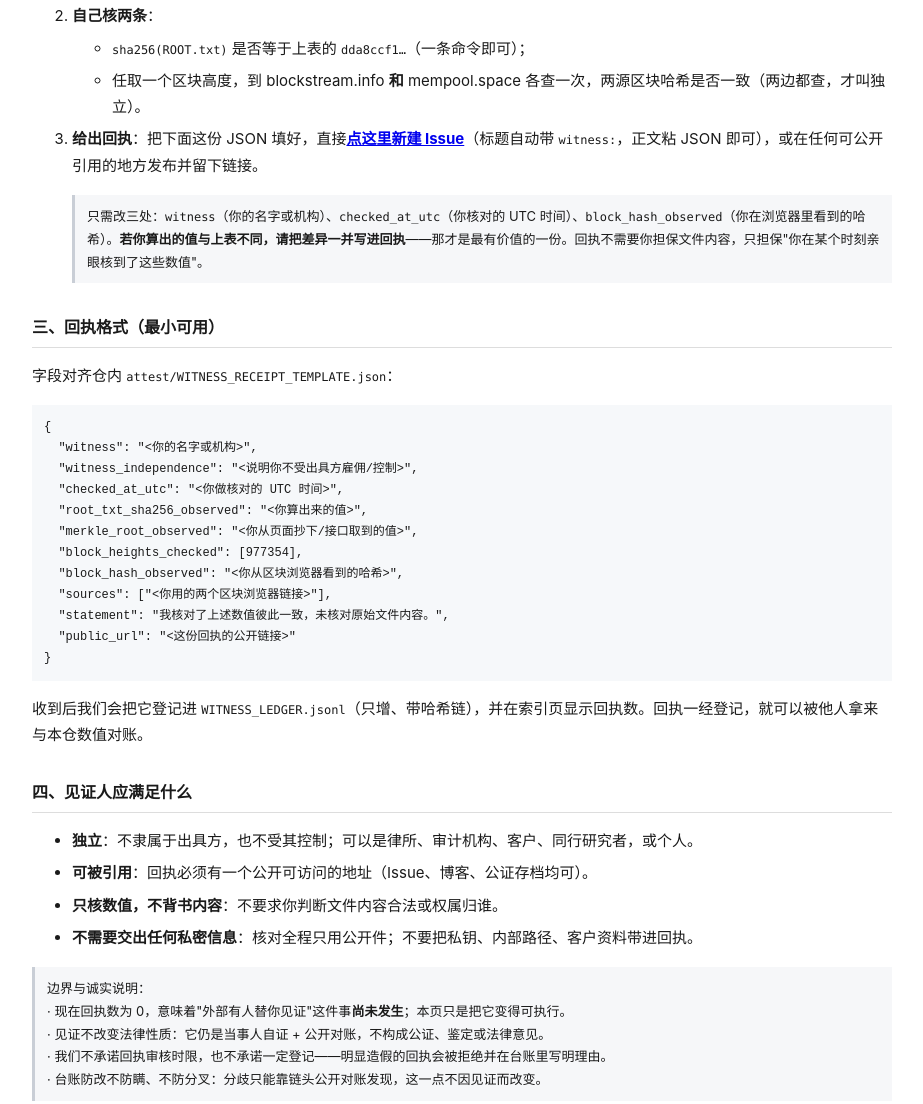
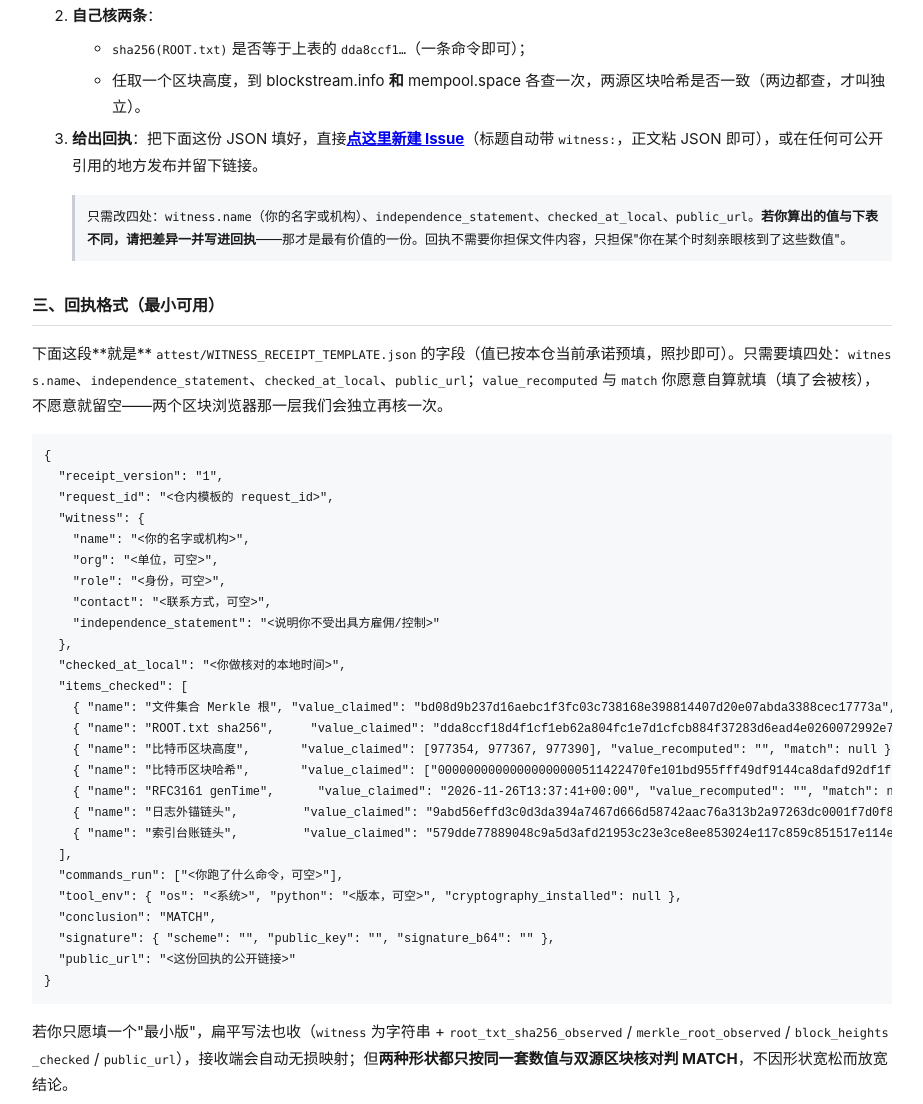
Before and after one commit to zhaoxinghua09-cell/uibc-ip-standing, a plain HTML site: page witness.html in a window 1280 px wide. Shown: the part 843-1947 px from the top of the page, without its empty margins (178-1101 px from the left). Drawn offline with Linux system fonts and the light colour scheme.

Commit message:
PUB 2026-11-27: 2683 文件 root=bd08d9b237d1 日志行=11 / 见证页回执 JSON 与仓内模板对齐（原扁平形状会被接收端 AttributeError 拒收）+ 接收端兼容两种形状（ingest 干跑双形状 MATCH）

```diff
--- a/attest/WITNESS_RECEIPT_TEMPLATE.json
+++ b/attest/WITNESS_RECEIPT_TEMPLATE.json
@@ -1,6 +1,6 @@
 {
   "receipt_version": "1",
-  "request_id": "WITNESSREQ-20261127-203719",
+  "request_id": "WITNESSREQ-20261127-203729",
   "witness": {
     "name": "",
     "org": "",
--- a/index.json
+++ b/index.json
@@ -1,6 +1,6 @@
 {
   "schema": "uibc-ip-public-index/1",
-  "generated_at_local": "2026-11-27T20:37:28+0800",
+  "generated_at_local": "2026-11-27T20:43:36+0800",
   "subject": {
     "name": "IP 权属证据链（2683 文件集合）",
     "claim_id": "UIBC-IP-20261126"
--- a/witness.html
+++ b/witness.html
@@ -41,24 +41,39 @@ cd uibc-ip-standing-main &amp;&amp; python3 scripts/verify_min.py</pre>
   </ul>
 </li>
 <li><b>给出回执</b>：把下面这份 JSON 填好，直接<a href="https://github.com/zhaoxinghua09-cell/uibc-ip-standing/issues/new?title=witness%3A&labels=witness"><b>点这里新建 Issue</b></a>（标题自动带 <code>witness:</code>，正文粘 JSON 即可），或在任何可公开引用的地方发布并留下链接。
-  <div class="note">只需改三处：<code>witness</code>（你的名字或机构）、<code>checked_at_utc</code>（你核对的 UTC 时间）、<code>block_hash_observed</code>（你在浏览器里看到的哈希）。<b>若你算出的值与上表不同，请把差异一并写进回执</b>——那才是最有价值的一份。回执不需要你担保文件内容，只担保"你在某个时刻亲眼核到了这些数值"。</div>
+  <div class="note">只需改四处：<code>witness.name</code>（你的名字或机构）、<code>independence_statement</code>、<code>checked_at_local</code>、<code>public_url</code>。<b>若你算出的值与下表不同，请把差异一并写进回执</b>——那才是最有价值的一份。回执不需要你担保文件内容，只担保"你在某个时刻亲眼核到了这些数值"。</div>
 </li>
 </ol>
 
 <h2>三、回执格式（最小可用）</h2>
-<p>字段对齐仓内 <code>attest/WITNESS_RECEIPT_TEMPLATE.json</code>：</p>
+<p>下面这段**就是** <code>attest/WITNESS_RECEIPT_TEMPLATE.json</code> 的字段（值已按本仓当前承诺预填，照抄即可）。只需要填四处：<code>witness.name</code>、<code>independence_statement</code>、<code>checked_at_local</code>、<code>public_url</code>；<code>value_recomputed</code> 与 <code>match</code> 你愿意自算就填（填了会被核），不愿意就留空——两个区块浏览器那一层我们会独立再核一次。</p>
 <pre style="background:#f6f8fa;padding:12px;font-size:12px;overflow:auto">{
-  "witness": "&lt;你的名字或机构&gt;",
-  "witness_independence": "&lt;说明你不受出具方雇佣/控制&gt;",
-  "checked_at_utc": "&lt;你做核对的 UTC 时间&gt;",
-  "root_txt_sha256_observed": "&lt;你算出来的值&gt;",
-  "merkle_root_observed": "&lt;你从页面抄下/接口取到的值&gt;",
-  "block_heights_checked": [977354],
-  "block_hash_observed": "&lt;你从区块浏览器看到的哈希&gt;",
-  "sources": ["&lt;你用的两个区块浏览器链接&gt;"],
-  "statement": "我核对了上述数值彼此一致，未核对原始文件内容。",
+  "receipt_version": "1",
+  "request_id": "&lt;仓内模板的 request_id&gt;",
+  "witness": {
+    "name": "&lt;你的名字或机构&gt;",
+    "org": "&lt;单位，可空&gt;",
+    "role": "&lt;身份，可空&gt;",
+    "contact": "&lt;联系方式，可空&gt;",
+    "independence_statement": "&lt;说明你不受出具方雇佣/控制&gt;"
+  },
+  "checked_at_local": "&lt;你做核对的本地时间&gt;",
+  "items_checked": [
+    { "name": "文件集合 Merkle 根", "value_claimed": "bd08d9b237d16aebc1f3fc03c738168e398814407d20e07abda3388cec17773a", "value_recomputed": "", "match": null },
+    { "name": "ROOT.txt sha256",     "value_claimed": "dda8ccf18d4f1cf1eb62a804fc1e7d1cfcb884f37283d6ead4e0260072992e72", "value_recomputed": "", "match": null },
+    { "name": "比特币区块高度",       "value_claimed": [977354, 977367, 977390], "value_recomputed": "", "match": null },
+    { "name": "比特币区块哈希",       "value_claimed": ["00000000000000000000511422470fe101bd955fff49df9144ca8dafd92df1fa","0000000000000000000149815f74ebe24750314def0b78ba173ac3614539fb30","000000000000000000004f93e9b31059b03d08dcd502031eceeb5e8f3d53c0dd"], "value_recomputed": "", "match": null },
+    { "name": "RFC3161 genTime",      "value_claimed": "2026-11-26T13:37:41+00:00", "value_recomputed": "", "match": null },
+    { "name": "日志外锚链头",         "value_claimed": "9abd56effd3c0d3da394a7467d666d58742aac76a313b2a97263dc0001f7d0f8", "value_recomputed": "", "match": null },
+    { "name": "索引台账链头",         "value_claimed": "579dde77889048c9a5d3afd21953c23e3ce8ee853024e117c859c851517e114e", "value_recomputed": "", "match": null }
+  ],
+  "commands_run": ["&lt;你跑了什么命令，可空&gt;"],
+  "tool_env": { "os": "&lt;系统&gt;", "python": "&lt;版本，可空&gt;", "cryptography_installed": null },
+  "conclusion": "MATCH",
+  "signature": { "scheme": "", "public_key": "", "signature_b64": "" },
   "public_url": "&lt;这份回执的公开链接&gt;"
 }</pre>
+<p>若你只愿填一个"最小版"，扁平写法也收（<code>witness</code> 为字符串 + <code>root_txt_sha256_observed</code> / <code>merkle_root_observed</code> / <code>block_heights_checked</code> / <code>public_url</code>），接收端会自动无损映射；但<b>两种形状都只按同一套数值与双源区块核对判 MATCH</b>，不因形状宽松而放宽结论。</p>
 <p>收到后我们会把它登记进 <code>WITNESS_LEDGER.jsonl</code>（只增、带哈希链），并在索引页显示回执数。回执一经登记，就可以被他人拿来与本仓数值对账。</p>
 
 <h2>四、见证人应满足什么</h2>
```
Also changed, not shown: certificate.html (+3 -3 lines), index.html (+1 -1 lines), PUBLISHED_SHA256SUMS.txt.
